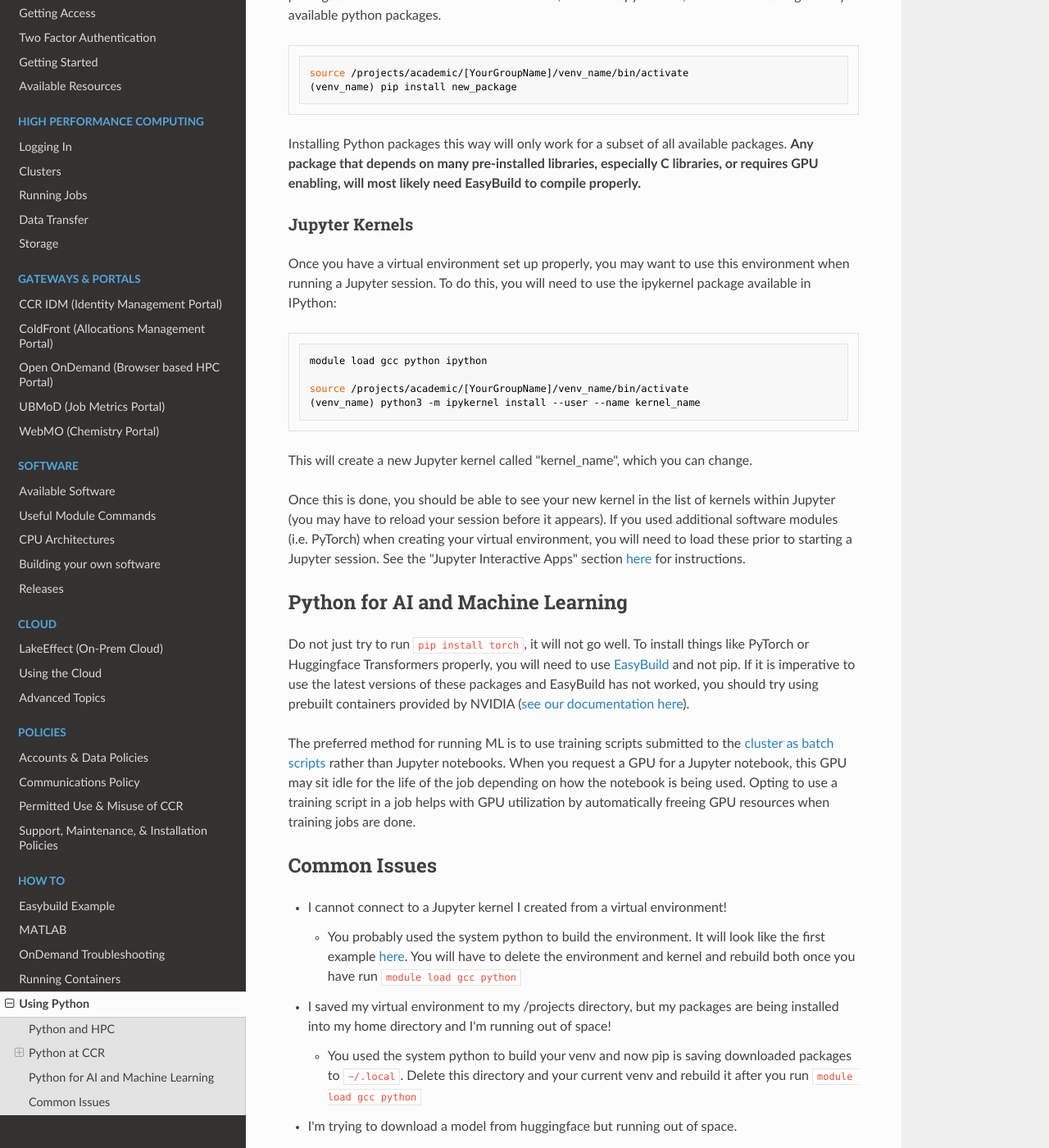
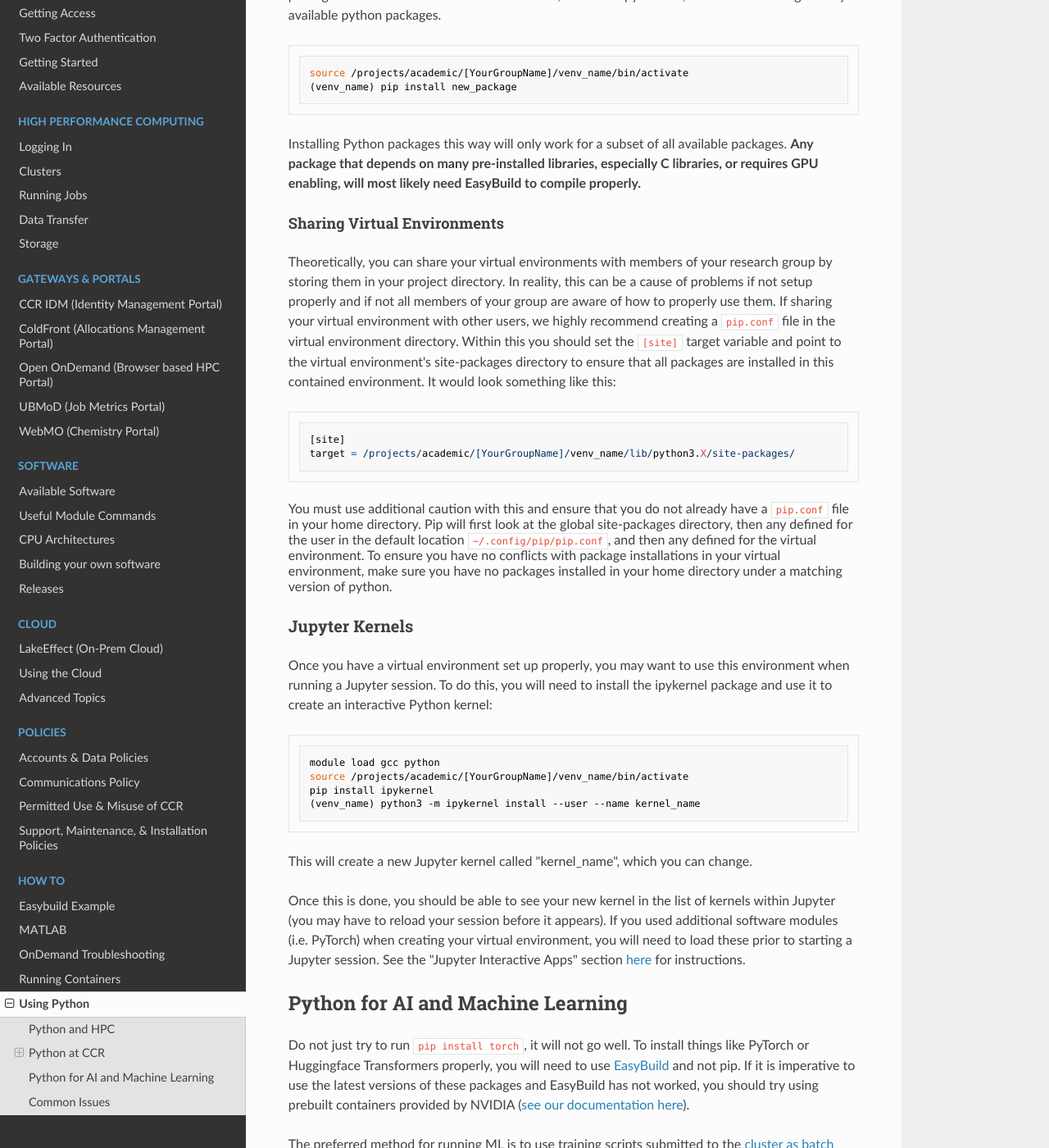
Before and after one commit to ubccr/ccrdocs, an MkDocs documentation site: the page built from pages/howto/python.md, in a window 1280 px wide and 1400 px high, scrolled down 2176 px. Shown: the whole window at 82% size. Built offline with MkDocs 1.6.1, drawn with Linux system fonts in a browser that asks for light colours; nearby versions of some CDN libraries; some of the changed text lies outside the part shown.

Commit message:
additional updates to container & venv docs based on testing for the course

````diff
--- a/pages/howto/python.md
+++ b/pages/howto/python.md
@@ -62,14 +62,24 @@ source /projects/academic/[YourGroupName]/venv_name/bin/activate
 
 Installing Python packages this way will only work for a subset of all available packages. **Any package that depends on many pre-installed libraries, especially C libraries, or requires GPU enabling, will most likely need EasyBuild to compile properly.**
 
+#### Sharing Virtual Environments
+
+Theoretically, you can share your virtual environments with members of your research group by storing them in your project directory.  In reality, this can be a cause of problems if not setup properly and if not all members of your group are aware of how to properly use them.  If sharing your virtual environment with other users, we highly recommend creating a `pip.conf` file in the virtual environment directory.  Within this you should set the `[site]` target variable and point to the virtual environment's site-packages directory to ensure that all packages are installed in this contained environment.  It would look something like this:
+
+```
+[site]
+target = /projects/academic/[YourGroupName]/venv_name/lib/python3.X/site-packages/
+```
+You must use additional caution with this and ensure that you do not already have a `pip.conf` file in your home directory.   Pip will first look at the global site-packages directory, then any defined for the user in the default location `~/.config/pip/pip.conf`, and then any defined for the virtual environment.  To ensure you have no conflicts with package installations in your virtual environment, make sure you have no packages installed in your home directory under a matching version of python.
+
 ### Jupyter Kernels
 
-Once you have a virtual environment set up properly, you may want to use this environment when running a Jupyter session. To do this, you will need to use the ipykernel package available in IPython:
+Once you have a virtual environment set up properly, you may want to use this environment when running a Jupyter session. To do this, you will need to install the ipykernel package and use it to create an interactive Python kernel:
 
 ```
-module load gcc python ipython
-
+module load gcc python
 source /projects/academic/[YourGroupName]/venv_name/bin/activate
+pip install ipykernel
 (venv_name) python3 -m ipykernel install --user --name kernel_name
 ```
 
@@ -88,8 +98,9 @@ The preferred method for running ML is to use training scripts submitted to the
 - I cannot connect to a Jupyter kernel I created from a virtual environment!
     - You probably used the system python to build the environment. It will look like the first example [here](#python-at-ccr).  You will have to delete the environment and kernel and rebuild both once you have run `module load gcc python`
 
-- I saved my virtual environment to my /projects directory, but my packages are being installed into my home directory and I'm running out of space!
+- I saved my virtual environment to my /projects directory, but my packages are being installed into my home directory and I'm running out of space!  This may be caused by a few things:
     - You used the system python to build your venv and now pip is saving downloaded packages to `~/.local`. Delete this directory and your current venv and rebuild it after you run `module load gcc python`
+    - You may have a pip configuration file in your home directory telling pip where to install packages.  Look at `~/.config/pip/pip.conf` and edit to point to the location you want your packages installed to.  This can be tricky so we recommend you follow the [pip documentation](https://pip.pypa.io/en/stable/topics/configuration/)
 
 - I'm trying to download a model from huggingface but running out of space.
     - You can set new cache directories when running `from_pretrained()` to download your model. You can also set paths in your job scripts to change your cache directories. An example for the latter method can be found in our huggingface example submission script: `/util/software/examples/huggingface/torch-run-sample.sh`.  This is accessible on the login and cluster compute nodes.
````
Also changed, not shown: pages/howto/containerization.md (+2 -0 lines).
